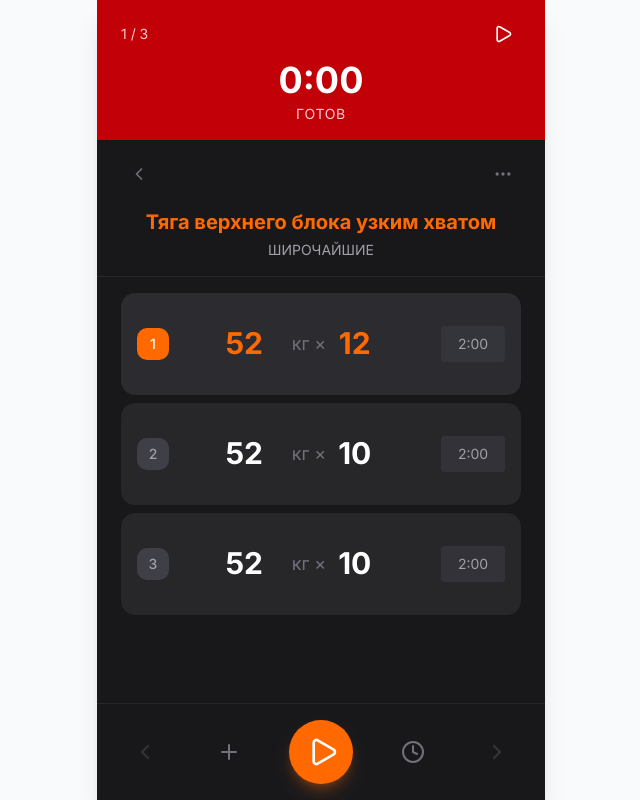
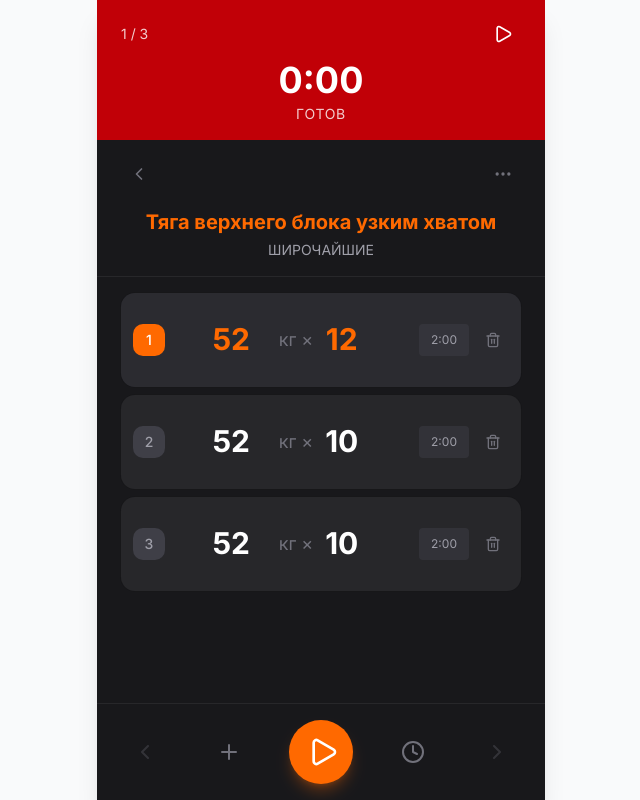
Before and after one commit to Tomasito133/FitSuperDuperApp, a Next.js app: page /workout in a window 1280 px wide. Shown: the whole page, without its empty margins (319-959 px from the left). Built offline with nearby package versions, Linux system fonts and the light colour scheme.

Commit message:
🗑️ Remove swipe, add trash button for deleting sets

```diff
--- a/src/app/workout/page.tsx
+++ b/src/app/workout/page.tsx
@@ -39,8 +39,6 @@ export default function WorkoutPage() {
   const [completedSets, setCompletedSets] = useState<number[]>([]);
   const [currentExerciseIndex, setCurrentExerciseIndex] = useState(0);
   const [editingTimer, setEditingTimer] = useState<number | null>(null);
-  const [swipeOffsets, setSwipeOffsets] = useState<Record<number, number>>({});
-  const [touchStartX, setTouchStartX] = useState<Record<number, number>>({});
   const [exercises, setExercises] = useState<Exercise[]>([
     {
       id: "1",
@@ -57,7 +55,6 @@ export default function WorkoutPage() {
   const currentExercise = exercises[currentExerciseIndex];
   const currentSet = currentExercise.sets[currentSetIndex];
 
-  // Таймер тренировки
   useEffect(() => {
     let interval: NodeJS.Timeout;
     if (isActive && !isResting) {
@@ -68,7 +65,6 @@ export default function WorkoutPage() {
     return () => clearInterval(interval);
   }, [isActive, isResting]);
 
-  // Таймер отдыха
   useEffect(() => {
     let interval: NodeJS.Timeout;
     if (isResting && restTime > 0) {
@@ -77,7 +73,6 @@ export default function WorkoutPage() {
           if (t <= 1) {
             setIsResting(false);
             setIsSetActive(false);
-            // Переходим к следующему подходу
             if (currentSetIndex < currentExercise.sets.length - 1) {
               setCurrentSetIndex((i) => i + 1);
             }
@@ -104,7 +99,6 @@ export default function WorkoutPage() {
 
   const handleMainButton = () => {
     if (isResting) {
-      // Пропустить отдых
       setIsResting(false);
       setRestTime(0);
       setIsSetActive(false);
@@ -112,13 +106,11 @@ export default function WorkoutPage() {
         setCurrentSetIndex((i) => i + 1);
       }
     } else if (isSetActive) {
-      // Завершить подход
       setCompletedSets([...completedSets, currentSet.id]);
       setIsSetActive(false);
       setIsResting(true);
       setRestTime(currentSet.restTime);
     } else {
-      // Начать подход
       setIsSetActive(true);
       setIsActive(true);
     }
@@ -142,37 +134,6 @@ export default function WorkoutPage() {
       }
       return newExercises;
     });
-    // Очищаем offset удаленного подхода
-    setSwipeOffsets((prev) => {
-      const newOffsets = { ...prev };
-      delete newOffsets[setId];
-      return newOffsets;
-    });
-  };
-
-  const handleTouchStart = (e: React.TouchEvent, setId: number) => {
-    if (isSetCompleted(setId)) return;
-    setTouchStartX((prev) => ({ ...prev, [setId]: e.touches[0].clientX }));
-  };
-
-  const handleTouchMove = (e: React.TouchEvent, setId: number) => {
-    if (isSetCompleted(setId)) return;
-    const currentX = e.touches[0].clientX;
-    const startX = touchStartX[setId] || currentX;
-    const diff = startX - currentX;
-    if (diff > 0) {
-      setSwipeOffsets((prev) => ({ ...prev, [setId]: Math.min(diff, 120) }));
-    }
-  };
-
-  const handleTouchEnd = (setId: number) => {
-    const offset = swipeOffsets[setId] || 0;
-    if (offset > 60) {
-      deleteSet(setId);
-    } else {
-      // Анимация возврата
-      setSwipeOffsets((prev) => ({ ...prev, [setId]: 0 }));
-    }
   };
 
   const updateSet = (setId: number, field: "weight" | "reps" | "restTime", value: number) => {
@@ -248,27 +209,10 @@ export default function WorkoutPage() {
         {currentExercise.sets.map((set, index) => {
           const isCurrent = index === currentSetIndex;
           const isCompleted = isSetCompleted(set.id);
-          const offset = swipeOffsets[set.id] || 0;
-          const isSwiping = offset > 0;
 
           return (
-            <div key={set.id} className="relative">
-              {/* Background delete layer */}
-              <div
-                className="absolute inset-0 rounded-lg flex items-center justify-end pr-6"
-                style={{
-                  backgroundColor: offset > 60 ? "#dc2626" : "#7f1d1d",
-                  opacity: isSwiping ? 1 : 0,
-                  transition: "opacity 0.1s"
-                }}
-              >
-                <div className="flex items-center gap-2 text-white">
-                  <span className="text-xs">Удалить</span>
-                  <Trash2 className="w-5 h-5" />
-                </div>
-              </div>
-
             <Card
+              key={set.id}
               className={`border-0 ${
                 isCurrent
                   ? "bg-zinc-700/50"
@@ -276,16 +220,9 @@ export default function WorkoutPage() {
                     ? "bg-zinc-800/50 opacity-60"
                     : "bg-zinc-800"
               }`}
-                style={{
-                  transform: `translateX(-${offset}px)`,
-                  transition: "transform 0.2s ease-out"
-                }}
-                onTouchStart={(e) => handleTouchStart(e, set.id)}
-                onTouchMove={(e) => handleTouchMove(e, set.id)}
-                onTouchEnd={() => handleTouchEnd(set.id)}
             >
-                <CardContent className="p-4">
-                  <div className="flex items-center gap-4">
+              <CardContent className="p-3">
+                <div className="flex items-center gap-3">
                   <span className={`w-8 h-8 rounded-lg flex items-center justify-center text-sm font-medium ${
                     isCurrent ? "bg-orange-500 text-white" : "bg-zinc-700 text-zinc-400"
                   }`}>
@@ -318,7 +255,16 @@ export default function WorkoutPage() {
                     </div>
                   </div>
 
-                    <div className="w-16">
+                  <div className="flex items-center gap-2">
+                    <button
+                      onClick={() => !isCompleted && setEditingTimer(set.id)}
+                      disabled={isCompleted}
+                      className={`text-center text-xs rounded px-2 py-2 min-w-[50px] transition-colors ${
+                        isCompleted
+                          ? "text-zinc-600 bg-zinc-800"
+                          : "text-zinc-400 hover:text-orange-500 bg-zinc-700/50"
+                      }`}
+                    >
                       {editingTimer === set.id ? (
                         <input
                           type="number"
@@ -329,27 +275,27 @@ export default function WorkoutPage() {
                           }}
                           onBlur={() => setEditingTimer(null)}
                           autoFocus
-                          className="w-full text-center text-sm bg-zinc-700 rounded px-2 py-1 text-white"
-                          placeholder="мин"
+                          className="w-10 text-center bg-transparent"
+                          onClick={(e) => e.stopPropagation()}
                         />
                       ) : (
+                        formatTimeShort(set.restTime)
+                      )}
+                    </button>
+
+                    {!isCompleted && (
                       <button
-                          onClick={() => !isCompleted && setEditingTimer(set.id)}
-                          disabled={isCompleted}
-                          className={`w-full text-center text-sm rounded px-2 py-2 transition-colors ${
-                            isCompleted
-                              ? "text-zinc-600 bg-zinc-800"
-                              : "text-zinc-400 hover:text-orange-500 bg-zinc-700/50"
-                          }`}
+                        onClick={() => deleteSet(set.id)}
+                        className="p-2 text-zinc-500 hover:text-red-500 hover:bg-red-500/10 rounded-lg transition-colors"
+                        title="Удалить"
                       >
-                          {formatTimeShort(set.restTime)}
+                        <Trash2 className="w-4 h-4" />
                       </button>
                     )}
                   </div>
                 </div>
               </CardContent>
             </Card>
-            </div>
           );
         })}
       </div>
@@ -377,8 +323,6 @@ export default function WorkoutPage() {
             className={`w-16 h-16 rounded-full flex items-center justify-center shadow-lg transition-colors ${
               isResting
                 ? "bg-red-500 hover:bg-red-600 shadow-red-500/30"
-                : isSetActive
-                  ? "bg-orange-500 hover:bg-orange-600 shadow-orange-500/30"
                 : "bg-orange-500 hover:bg-orange-600 shadow-orange-500/30"
             }`}
           >
@@ -391,7 +335,8 @@ export default function WorkoutPage() {
             )}
           </button>
 
-          <button className="p-3 text-zinc-500 hover:text-white">
+          <button className="p-3 text-zinc-500 hover:text-white"
+          >
             <Clock className="w-6 h-6" />
           </button>
 
```
Lines whose indentation alone changed are shown as unchanged.
